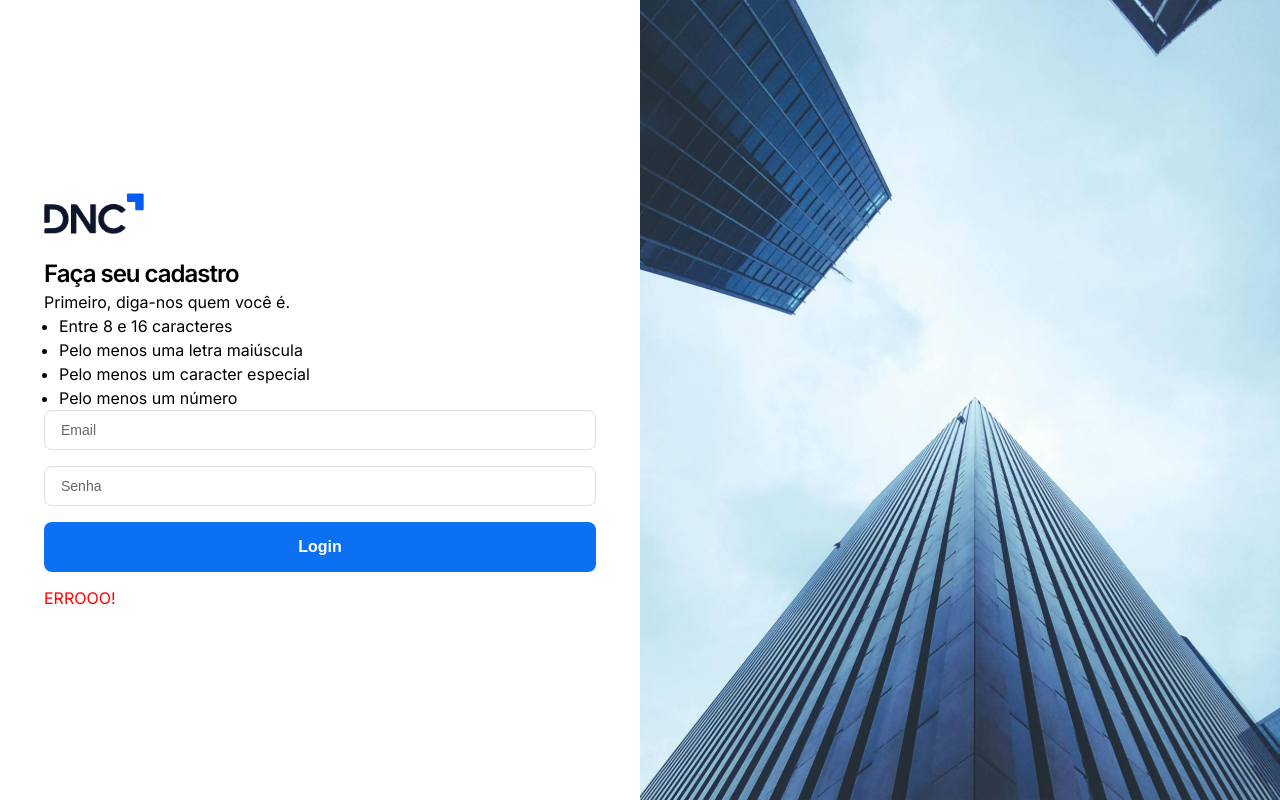
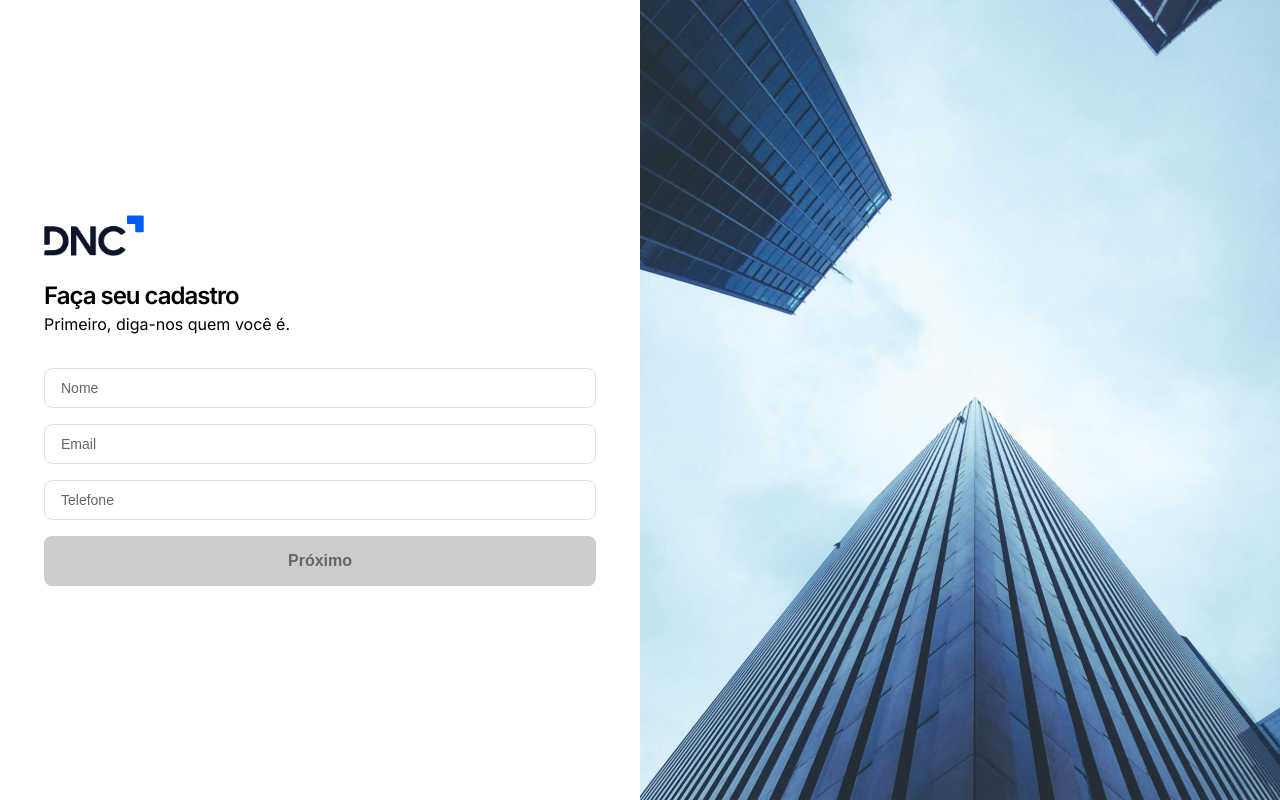
Before and after one commit to Jader-Moura-Lattarulo/sales-dashboard, a React (Vite) app: page /cadastro in a window 1280 px wide. Built offline with nearby package versions, Linux system fonts and the light colour scheme.

Commit message:
Feat: Create profile flow
[O# Date:      Thu Mar 13 13:11:13 2025 -0300

```diff
--- a/package.json
+++ b/package.json
@@ -14,6 +14,7 @@
     "@emotion/styled": "^11.14.0",
     "@mui/material": "^6.4.3",
     "@mui/types": "^7.2.21",
+    "@reduxjs/toolkit": "^2.6.1",
     "@types/js-cookie": "^3.0.6",
     "@types/styled-components": "^5.1.34",
     "axios": "^1.7.9",
@@ -24,6 +25,7 @@
     "react": "^18.3.1",
     "react-chartjs-2": "^5.3.0",
     "react-dom": "^18.3.1",
+    "react-redux": "^9.2.0",
     "react-router-dom": "^7.0.2",
     "styled-components": "^6.1.13"
   },
--- a/src/hooks/useFormValidation.ts
+++ b/src/hooks/useFormValidation.ts
@@ -1,8 +1,10 @@
-import { useState, useEffect } from "react";
-import { InputProps } from "@/types";
+import { useState, useEffect } from 'react'
+import { InputProps } from '@/types'
 
 export const useFormValidation = (inputs: InputProps[]) => {
-    const [formValues, setFormValues] = useState(inputs.map((input) => input.value || ''))
+  const [formValues, setFormValues] = useState(
+    inputs.map((input) => input.value || '')
+  )
   const [formValid, setFormValid] = useState(false)
 
   useEffect(() => {
@@ -15,7 +17,15 @@
         return /\S+@\S+\.\S+/.test(String(formValues[index]))
       }
       if (input.type === 'password') {
-                return String(formValues[index]).length > 7
+        const password = String(value)
+        const hasCorrectLength = password.length >= 8 && password.length <= 16
+        const hasUpperCase = /[A-Z]/.test(password)
+        const hasSpecialCharacter =
+          /[!@#$%^&*()_+\-=\[\]{};':"\\|,.<>\/?]/.test(password)
+        const hasNumber = /\d/.test(password)
+        return (
+          hasCorrectLength && hasUpperCase && hasSpecialCharacter && hasNumber
+        )
       }
       return true
     })
@@ -30,5 +40,5 @@
     })
   }
 
-    return { formValues, formValid, handleChange}
+  return { formValues, formValid, handleChange }
 }
--- a/src/main.tsx
+++ b/src/main.tsx
@@ -3,12 +3,16 @@
 import App from './App.tsx'
 import { GlobalStyle } from './styles'
 import { AppThemeProvider } from './contexts/AppThemeContext.tsx'
+import { Provider } from 'react-redux'
+import store from './redux/index.ts'
 
 ReactDOM.createRoot(document.getElementById('root')!).render(
   <React.StrictMode>
-    <AppThemeProvider>
-      <GlobalStyle />
-      <App />
-    </AppThemeProvider>
+    <Provider store={store}>
+      <AppThemeProvider>
+        <GlobalStyle />
+        <App />
+      </AppThemeProvider>
+    </Provider>
   </React.StrictMode>
 )
--- a/src/pages/Login.tsx
+++ b/src/pages/Login.tsx
@@ -16,8 +16,13 @@
 //TYPES
 import { DecodedJWT, MessageProps, LoginData, LoginPostData } from '@/types'
 
+// REDUX
+import { useSelector } from 'react-redux'
+import { RootState } from '@/redux'
+
 function Login() {
   const navigate = useNavigate()
+  const { email, message } = useSelector((state: RootState) => state.createProfile)
   const inputs = [
     { type: 'email', placeholder: 'Email'},
     { type: 'password', placeholder: 'Senha'}
@@ -27,7 +32,7 @@
   const { formValues, formValid, handleChange } =useFormValidation(inputs)
 
   const handleMessage = (): MessageProps => {
-    if (!error) return {message: '', type: 'success'}
+    if (!error) return {message: message ?? '', type: 'success'}
     switch (error) {
       case 401: return {
         message: 'Email e/ou senha inválidos',
@@ -58,6 +63,14 @@
     }
   if (Cookies.get('Authorization')) navigate('/home')
   }, [data, navigate])
+
+
+
+  useEffect(()=>{
+    if (email) {
+      handleChange(0, email);
+    }
+  }, [email])
 
   return (
     <>
--- a/src/pages/Registration.tsx
+++ b/src/pages/Registration.tsx
@@ -1,42 +1,162 @@
+import React, { ChangeEvent, useEffect } from 'react'
+import { useNavigate } from 'react-router-dom'
+
+// COMPONENTS
 import { Box, Container, Grid } from '@mui/material'
-import { BannerImage, FormComponent, Logo, StyledH1, StyledP, StyledUl } from '@/components'
+import {
+  BannerImage,
+  FormComponent,
+  Logo,
+  StyledH1,
+  StyledP,
+  StyledUl,
+} from '@/components'
 import { pxToRem } from '@/utils'
 
+// HOOKS
+import { useFormValidation, usePost } from '@/hooks'
+
+// REDUX
+import { useDispatch, useSelector } from 'react-redux'
+import { RootState } from '@/redux'
+import { setMessage, setProfileData } from '@/redux/slices/createProfile'
+
+// TYPES
+import { CreateProfilePostData, InputProps } from '@/types'
 
 function Registration() {
+  const dispatch = useDispatch()
+  const navigate = useNavigate()
+  const { email } = useSelector((state: RootState) => state.createProfile)
+  const { data, loading, error, postData } = usePost<string, CreateProfilePostData>(
+    'profile/create'
+  )
+
+  // FORM STEP1
+  const step1Inputs: InputProps[] = [
+    { name: 'name', type: 'text', placeholder: 'Nome', required: true },
+    { name: 'email', type: 'email', placeholder: 'Email' },
+    { name: 'phone', type: 'tel', placeholder: 'Telefone', required: true },
+  ]
+
+  const handleStep1 = (e: React.FormEvent) => {
+    e.preventDefault()
+    dispatch(
+      setProfileData({
+        email: String(step1FormValues[1]),
+      })
+    )
+  }
+
+  const {
+    formValues: step1FormValues,
+    formValid: step1FormValid,
+    handleChange: step1formHandleChange,
+  } = useFormValidation(step1Inputs)
+
+  // FORM STEP2
+  const step2Inputs: InputProps[] = [{ type: 'password', placeholder: 'Senha' }]
+
+  const handleStep2 = async (e: React.FormEvent) => {
+    e.preventDefault()
+    await postData({
+      name: String(step1FormValues[0]),
+      email: String(step1FormValues[1]),
+      phone: String(step1FormValues[2]),
+      password: String(step2FormValues[0]),
+    })
+  }
+  const {
+    formValues: step2FormValues,
+    formValid: step2FormValid,
+    handleChange: step2formHandleChange,
+  } = useFormValidation(step2Inputs)
+
+  const handleStepInputs = email ? step2Inputs : step1Inputs
+
+  useEffect(() => {
+    if (data !== null) {
+      dispatch(setMessage('Usuário criado com sucesso.'))
+      navigate('/')
+    } else if (error) {
+      alert(
+        `Não foi possível completar a operação, entre em contato com o nosso suporte. (${error})`
+      )
+    }
+  }, [data, error, navigate])
+
   return (
     <>
       <Box>
         <Grid container>
-              <Grid item xs={12} sm={6} sx={{ display: {alignItems: 'center', display: 'flex', height: '100vh'} }}>
-
+          <Grid
+            item
+            xs={12}
+            sm={6}
+            sx={{
+              display: {
+                alignItems: 'center',
+                display: 'flex',
+                height: '100vh',
+              },
+            }}
+          >
             <Container maxWidth="sm">
               <Box sx={{ marginBottom: pxToRem(24) }}>
-                    <Logo height={41} width={100}/>
+                <Logo height={41} width={100} />
               </Box>
               <Box>
-                    <StyledH1>Faça seu cadastro</StyledH1>
-                    <StyledP>Primeiro, diga-nos quem você é.</StyledP>
-                    <StyledUl>
+                <StyledH1>
+                  {email ? 'Defina sua senha' : 'Faça seu cadastro'}
+                </StyledH1>
+                <StyledP className="mb-2">
+                  {email
+                    ? 'Sua senha deve ter:'
+                    : 'Primeiro, diga-nos quem você é.'}
+                </StyledP>
+                {email && (
+                  <StyledUl className='mb-2'>
                     <li>Entre 8 e 16 caracteres</li>
                     <li>Pelo menos uma letra maiúscula</li>
                     <li>Pelo menos um caracter especial</li>
                     <li>Pelo menos um número</li>
                   </StyledUl>
+                )}
               </Box>
-                  <FormComponent inputs={[
-              { type: 'email', placeholder: 'Email', name: 'email' },
-              { type: 'password', placeholder: 'Senha', name: 'password' },
+              <FormComponent
+                inputs={handleStepInputs.map((input, index) => ({
+                  type: input.type,
+                  placeholder: input.placeholder,
+                  value: email
+                    ? step2FormValues[index] || ''
+                    : step1FormValues[index],
+                  onChange: (e: ChangeEvent<HTMLInputElement>) =>
+                    email
+                      ? step2formHandleChange(
+                          index,
+                          (e.target as HTMLInputElement).value
+                        )
+                      : step1formHandleChange(
+                          index,
+                          (e.target as HTMLInputElement).value
+                        ),
+                }))}
+                buttons={[
+                  {
+                    className: 'primary',
+                    disabled: email
+                      ? !step2FormValid || loading
+                      : !step1FormValid,
+                    onClick: email ? handleStep2 : handleStep1,
+                    type: 'submit',
+                    children: email ? 'Enviar' : 'Próximo',
+                  },
                 ]}
-            buttons={[
-              { className: 'primary', type: 'submit', children: 'Login' }
-            ]}
-            message={{ message: 'ERROOO!', type: 'error' }}
               />
             </Container>
           </Grid>
 
-              <Grid item sm={6} sx={{ display: { xs: 'none', sm: 'block'} }}>
+          <Grid item sm={6} sx={{ display: { xs: 'none', sm: 'block' } }}>
             <BannerImage />
           </Grid>
         </Grid>
--- /dev/null
+++ b/src/redux/index.ts
@@ -0,0 +1,13 @@
+import { configureStore } from "@reduxjs/toolkit";
+import createProfileReducer from './slices/createProfile'
+
+const store = configureStore({
+    reducer: {
+        createProfile: createProfileReducer
+    }
+})
+
+export type RootState = ReturnType<typeof store.getState>
+export type AppDispatch = typeof store.dispatch
+
+export default store
--- /dev/null
+++ b/src/redux/slices/createProfile.ts
@@ -0,0 +1,26 @@
+import { createSlice, PayloadAction } from '@reduxjs/toolkit';
+import { CreateProfilePostData } from '@/types';
+
+const initialState: Omit<CreateProfilePostData, 'name' | 'phone' | 'password'> = {
+    email: '',
+    message: null,
+}
+
+const profileSlice = createSlice({
+    name: 'profile',
+    initialState,
+    reducers: {
+        setProfileData: (
+            state,
+            action: PayloadAction<Omit<CreateProfilePostData, 'name' | 'phone' | 'password'>>
+        ) => {
+            state.email = action.payload.email
+        },
+        setMessage: (state, action: PayloadAction<string>) => {
+            state.message = action.payload
+        }
+    }
+})
+
+export const { setProfileData, setMessage } = profileSlice.actions
+export default profileSlice.reducer
```
Also changed, not shown: src/pages/index.ts (+5 -5 lines), src/types/profileData.d.ts (+8 -0 lines), 1 other file (tests, documents, lock files or other folders). Lines whose indentation alone changed are shown as unchanged.
